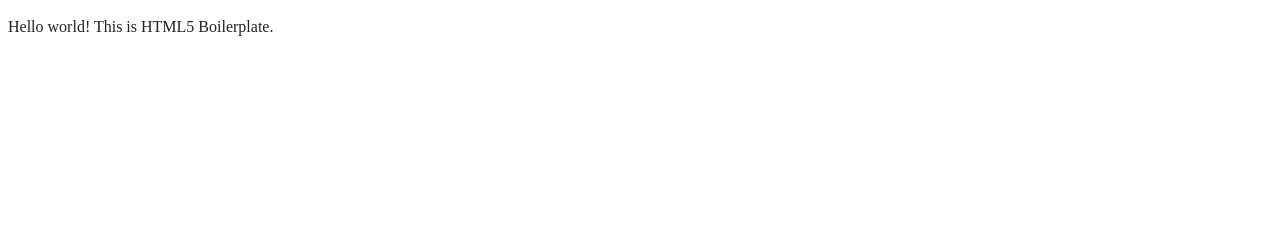
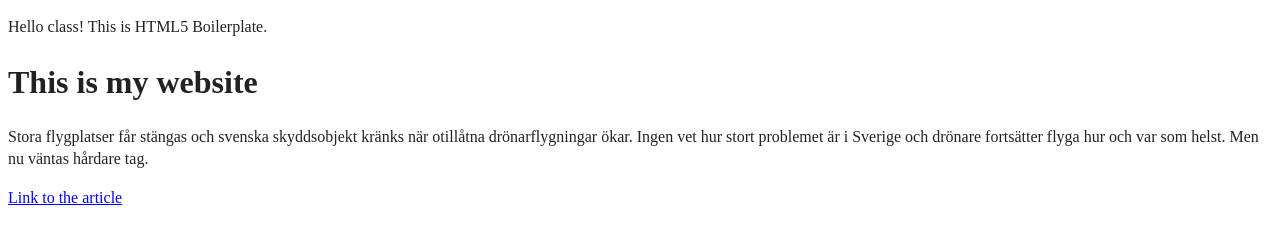
Before and after one commit to kemaja/HTMLassingmenet, a website built with webpack: page P0:HelloWorld/index.html in a window 1280 px wide. Built offline with nearby package versions, Linux system fonts and the light colour scheme.

Commit message:
Updated body of index.html
Added first paragraph and link

```diff
--- a/P0:HelloWorld/index.html
+++ b/P0:HelloWorld/index.html
@@ -1,5 +1,5 @@
 <!doctype html>
-<html class="no-js" lang="">
+<html class="no-js" lang="" xmlns="http://www.w3.org/1999/html">
 
 <head>
   <meta charset="utf-8">
@@ -25,8 +25,12 @@
 <body>
 
   <!-- Add your site or application content here -->
-  <p>Hello world! This is HTML5 Boilerplate.</p>
+  <p>Hello class! This is HTML5 Boilerplate.</p>
   <script src="js/app.js"></script>
+
+<h1>This is my website</h1>
+  <p>Stora flygplatser får stängas och svenska skyddsobjekt kränks när otillåtna drönarflygningar ökar. Ingen vet hur stort problemet är i Sverige och drönare fortsätter flyga hur och var som helst. Men nu väntas hårdare tag. </p>
+  <a href="https://www.svd.se/a/XjPdrb/darfor-har-sverige-inte-koll-pa-otillatna-dronare">Link to the article</a>
 
 </body>
 
```
